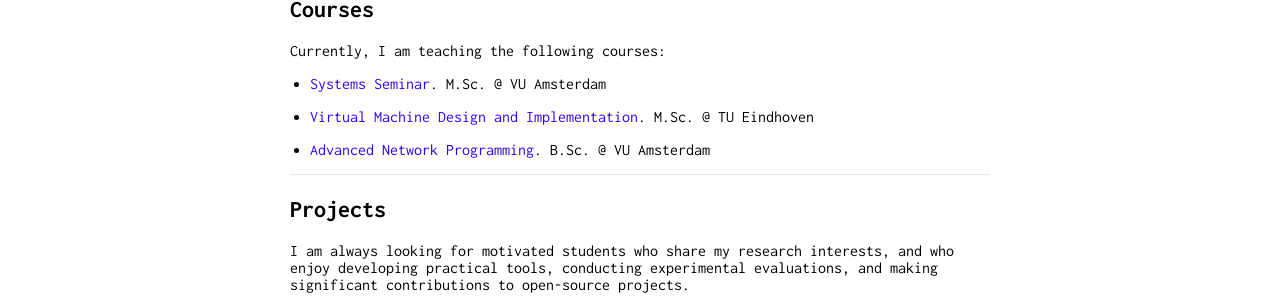
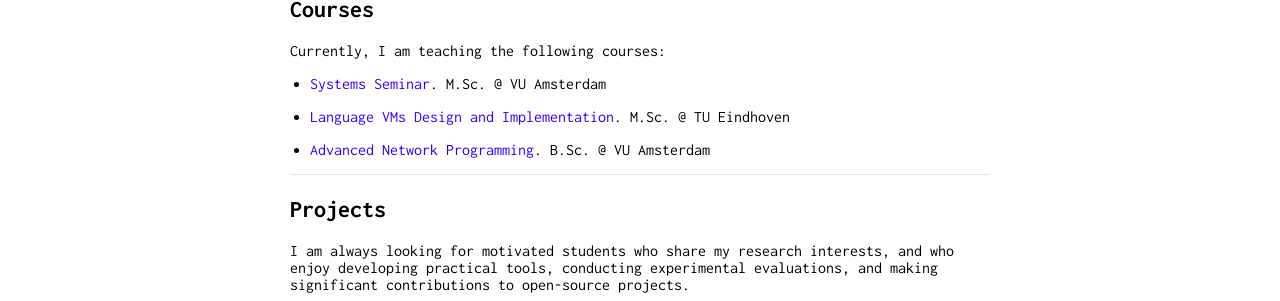
Before and after one commit to eleinadani/eleinadani.github.io, a Jekyll site: the page built from teaching.md, in a window 1280 px wide. Shown: the part 134-435 px from the top of the page. Built offline with Jekyll 4.4.1, drawn with Linux system fonts in a browser that asks for light colours; our own code applies the rules of GitHub Pages for plain Markdown files.

Commit message:
Update teaching.md

```diff
--- a/teaching.md
+++ b/teaching.md
@@ -8,7 +8,7 @@ Currently, I am teaching the following courses:
 
 * [Systems Seminar](https://studiegids.vu.nl/en/courses/2024-2025/XM_0122#/). M.Sc. @ VU Amsterdam
 
-* [Virtual Machine Design and Implementation](https://research.tue.nl/en/courses/language-virtual-machines-design-and-implementation). M.Sc. @ TU Eindhoven
+* [Language VMs Design and Implementation](https://research.tue.nl/en/courses/language-virtual-machines-design-and-implementation). M.Sc. @ TU Eindhoven
 
 * [Advanced Network Programming](https://studiegids.vu.nl/en/Bachelor/2024-2025/computer-science/XB_0048#/). B.Sc. @ VU Amsterdam
 
```
